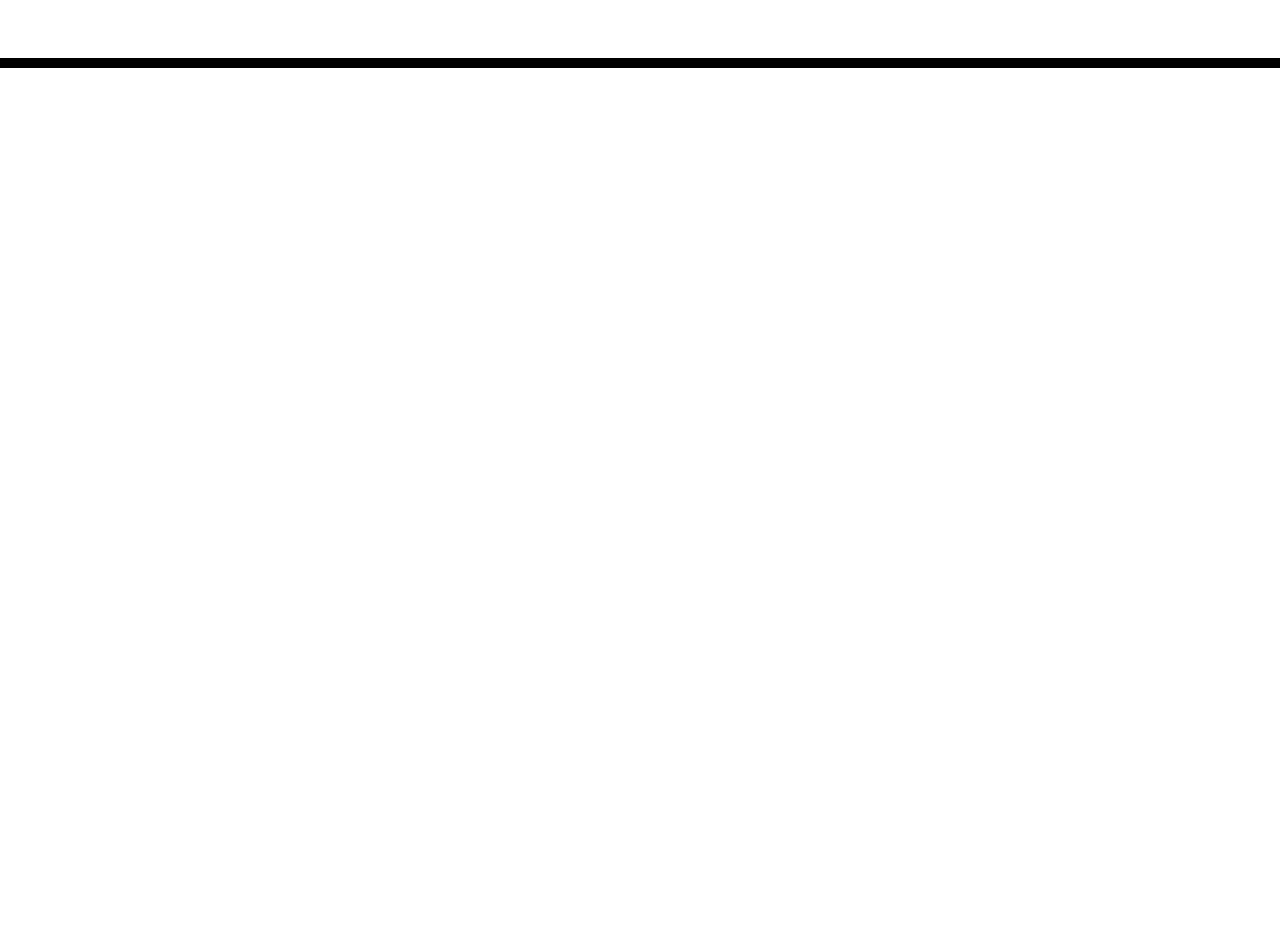
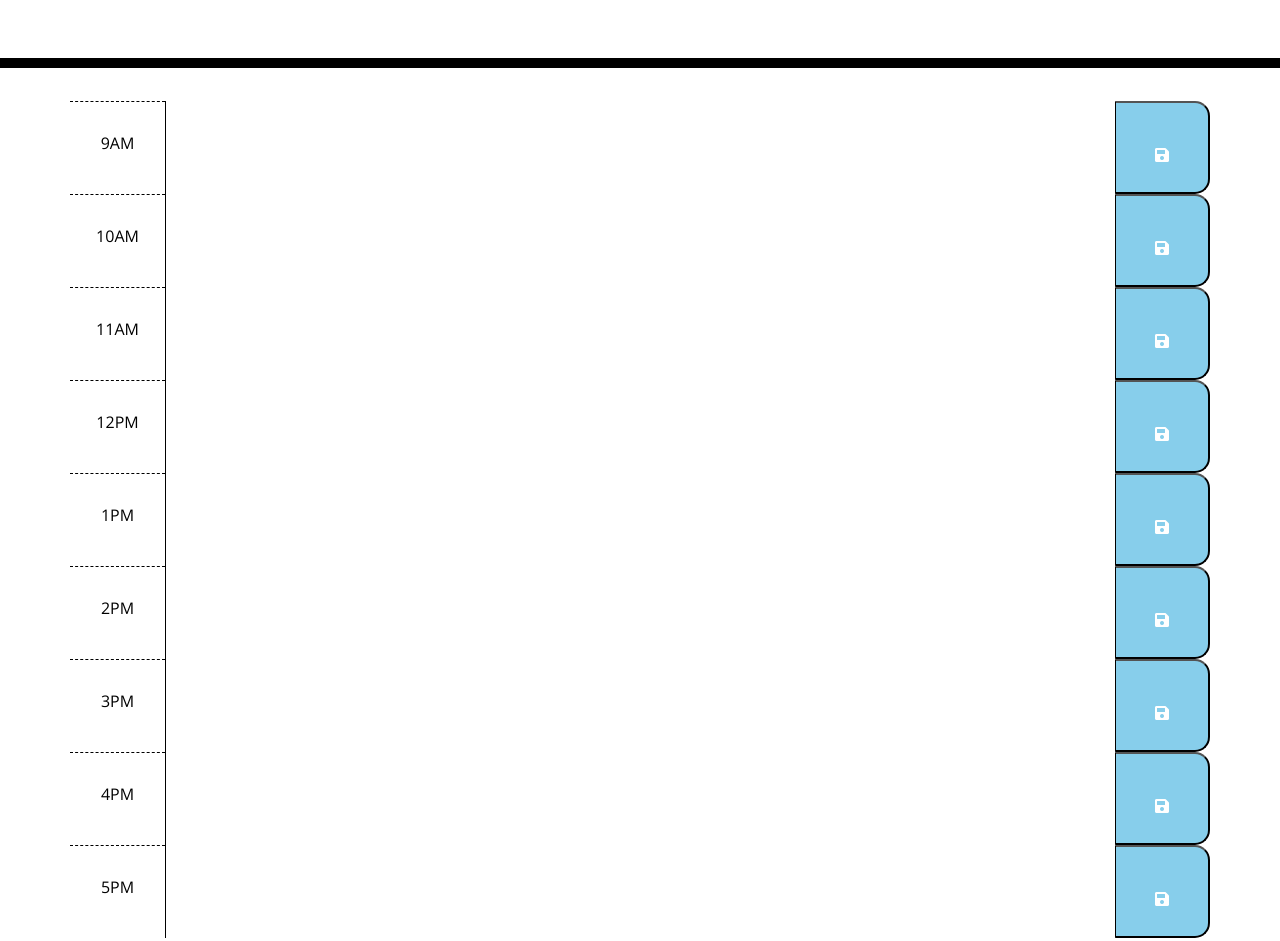
Before and after one commit to CucciPro/WorkDayCalander, a plain HTML site: page index.html in a window 1280 px wide. Shown: the part 200-1141 px from the top of the page. Before the commit the page ends 800 px from the top, so only its background shows below. Drawn offline with nearby package versions, Linux system fonts and the light colour scheme; files that its build step writes are made by us from their sources.

Commit message:
Updated HTML and JS to display the schedule, along with the color changes due to the time.

```diff
--- /dev/null
+++ b/Develop/script.js
@@ -0,0 +1,44 @@
+// Text array
+var input = [];
+
+// Display date and time
+$("#currentDay").append(moment().format("dddd, MMMM Do, YYYY - h:mm a"));
+
+// Store text to local storage
+function storedText() {
+
+}
+
+// Set text area color
+var textColor = function() {
+    // Compare current time to the time of the row
+    for (i = 1; i < 10; i++){
+        var rowHour = $("#row" + i).find("h6").html();
+        var hour = moment(rowHour, "HHA").format("HH");
+        var now = moment().format("HH");
+        var areaColor = $("#row" + i).find("textarea");
+
+    // Conditional statements to color the rows
+    if (now === hour) {
+        areaColor.removeClass("past future");
+        areaColor.addClass("present");
+    } else if (now - hour > 0) {
+        areaColor.removeClass("future present");
+        areaColor.addClass("past");
+    } else if (now - hour < 0){
+        areaColor.removeClass("past present");
+        areaColor.addClass("future");
+    }
+    else {
+        $("#container").html(<div>"Nice weather we're having, huh?"</div>);
+    }
+}
+};
+
+// Check task statuses every 5 minutes
+setInterval(function() {
+    textColor();
+}, 60000);
+
+storedText();
+textColor();
--- a/Develop/style.css
+++ b/Develop/style.css
@@ -8,7 +8,7 @@ textarea{
   background: transparent;
   border: none;
   resize: none;
-  color: #000000;
+  color: black;
   border-left: 1px solid black;
   padding: 10px;
 }
@@ -34,26 +34,27 @@ textarea{
   white-space: pre-wrap;
   height: 80px;
   border-top: 1px solid white;;
+  margin-bottom: 13px;
 }
 
 .hour {
-  background-color: #ffffff;
-  color: #000000;
-  border-top: 1px dashed #000000;
+  background-color: white;
+  color: black;
+  border-top: 1px dashed black;
 }
 
 .past {
-  background-color: #d3d3d3;
+  background-color: grey;
   color: white;
 }
 
 .present {
-  background-color: #ff6961;
+  background-color:red;
   color: white;
 }
 
 .future {
-  background-color: #77dd77;
+  background-color: green;
   color: white;
 }
 
@@ -61,7 +62,7 @@ textarea{
   border-left: 1px solid black;
   border-top-right-radius: 15px;
   border-bottom-right-radius: 15px;
-  background-color: #06AED5;
+  background-color: skyblue;
   color: white;
 }
 
--- a/index.html
+++ b/index.html
@@ -18,7 +18,7 @@
       href="https://fonts.googleapis.com/css?family=Open+Sans&display=swap"
       rel="stylesheet"
     />
-    <link rel="stylesheet" href="style.css" />
+    <link rel="stylesheet" href="./Develop/style.css" />
     <title>Work Day Scheduler</title>
   </head>
 
@@ -28,11 +28,119 @@
       <p class="lead">A simple calendar app for scheduling your work day</p>
       <p id="currentDay" class="lead"></p>
     </header>
-    <div class="container">
-      <!-- Timeblocks go here -->
+    <div id="container" class="container">
+      <!-- This is the first row -->
+      <div class="row time-block" id="row1">
+        <div class="col-1 px-2 hour">
+          <h6>9AM</h6>
+        </div>
+        <textarea class="col-10 description" id="hour1">
+
+        </textarea>
+        <button class="col-1 saveBtn">
+            <span class="fas fa-save"></span>
+        </button>
+      </div>
+
+      <div class="row time-block" id="row2">
+        <div class="col-1 px-2 hour">
+          <h6>10AM</h6>
+        </div>
+        <textarea class="col-10 description" id="hour2">
+
+        </textarea>
+        <button type="button" class=" col-1 saveBtn">
+            <span class="fas fa-save"></span>
+        </button>
+      </div>
+
+      <div class="row time-block" id="row3">
+        <div class="col-1 px-2 hour">
+          <h6>11AM</h6>
+        </div>
+        <textarea class="col-10 description" id="hour3">
+
+        </textarea>
+        <button type="button" class=" col-1 saveBtn">
+            <span class="fas fa-save"></span>
+        </button>
+      </div>
+
+      <div class="row time-block" id="row4">
+        <div class="col-1 px-2 hour">
+          <h6>12PM</h6>
+        </div>
+        <textarea class="col-10 description" id="hour4">
+
+        </textarea>
+        <button type="button" class=" col-1 saveBtn">
+            <span class="fas fa-save"></span>
+        </button>
+      </div>
+
+      <div class="row time-block" id="row5">
+        <div class="col-1 px-2 hour">
+          <h6>1PM</h6>
+        </div>
+        <textarea class="col-10 description" id="hour5">
+
+        </textarea>
+        <button type="button" class=" col-1 saveBtn">
+            <span class="fas fa-save"></span>
+        </button>
+      </div>
+
+      <div class="row time-block" id="row6">
+        <div class="col-1 px-2 hour">
+          <h6>2PM</h6>
+        </div>
+        <textarea class="col-10 description" id="hour6">
+
+        </textarea>
+        <button type="button" class=" col-1 saveBtn">
+            <span class="fas fa-save"></span>
+        </button>
+      </div>
+
+      <div class="row time-block" id="row7">
+        <div class="col-1 px-2 hour">
+          <h6>3PM</h6>
+        </div>
+        <textarea class="col-10 description" id="hour7">
+
+        </textarea>
+        <button type="button" class=" col-1 saveBtn">
+            <span class="fas fa-save"></span>
+        </button>
+      </div>
+
+      <div class="row time-block" id="row8">
+        <div class="col-1 px-2 hour">
+          <h6>4PM</h6>
+        </div>
+        <textarea class="col-10 description" id="hour8">
+
+        </textarea>
+        <button type="button" class=" col-1 saveBtn">
+            <span class="fas fa-save"></span>
+        </button>
+      </div>
+
+      <div class="row time-block" id="row9">
+        <div class="col-1 px-2 hour">
+          <h6>5PM</h6>
+        </div>
+        <textarea class="col-10 description" id="hour9">
+
+        </textarea>
+        <button type="button" class=" col-1 saveBtn">
+            <span class="fas fa-save"></span>
+        </button>
+      </div>
     </div>
 
     <script src="https://code.jquery.com/jquery-3.4.1.min.js"></script>
     <script src="https://cdnjs.cloudflare.com/ajax/libs/moment.js/2.24.0/moment.min.js"></script>
+    <script src="./Develop/script.js"></script>
   </body>
 </html>
```
